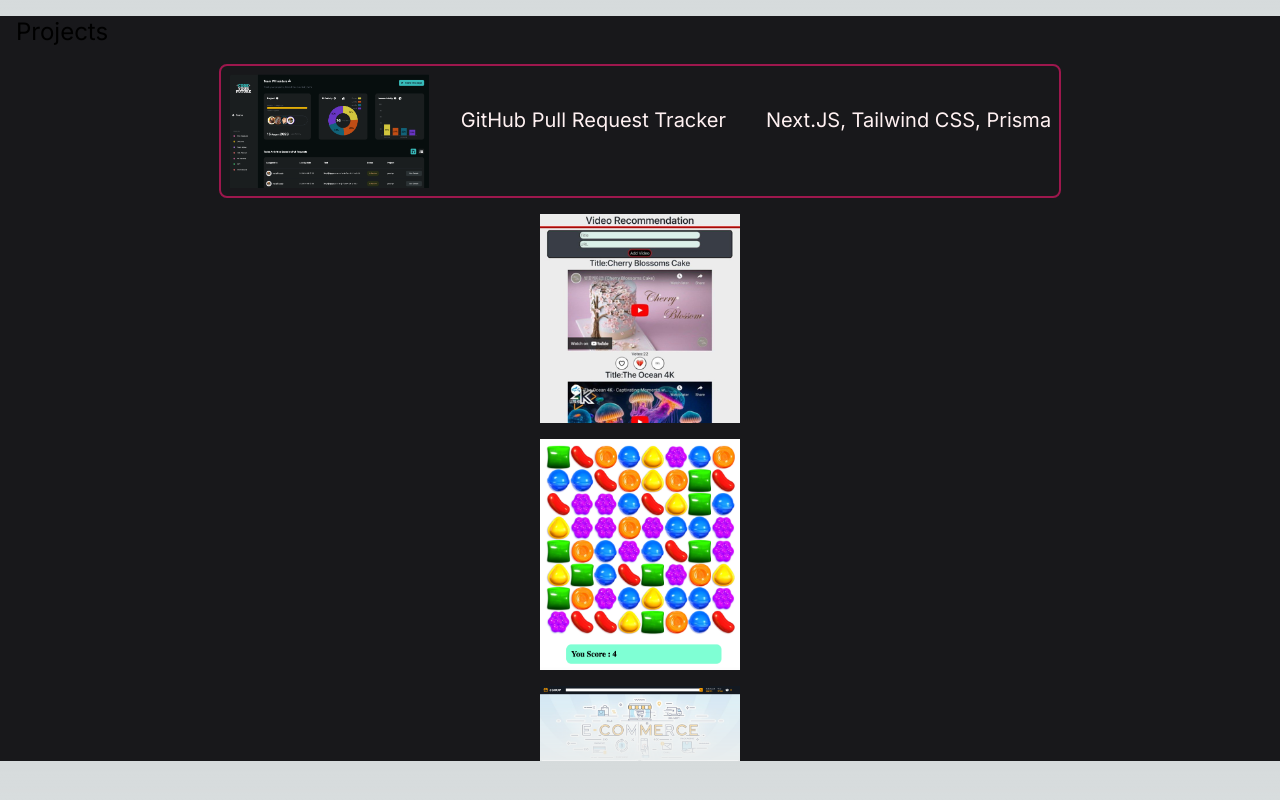
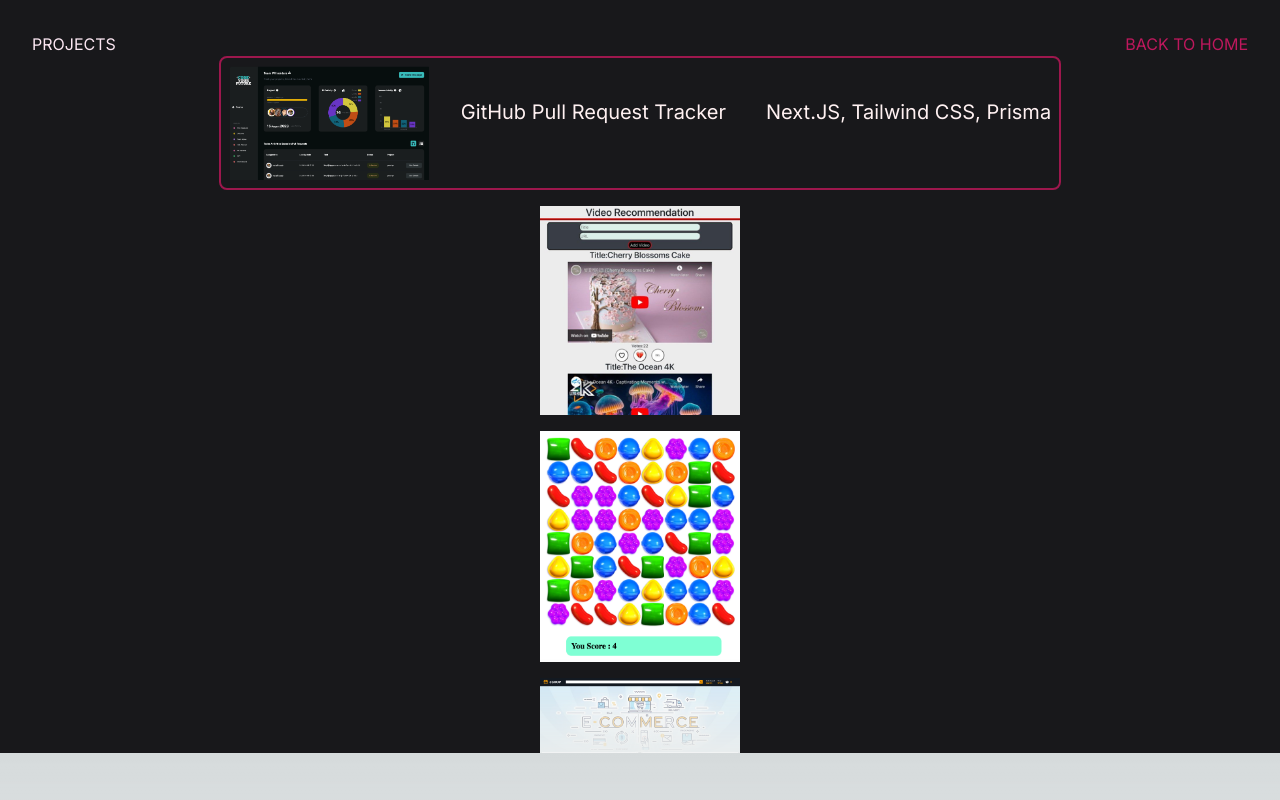
Before and after one commit to Farnooshmo/portfolio, a Next.js app: page /projects in a window 1280 px wide. Built offline with nearby package versions, Linux system fonts and the light colour scheme.

Commit message:
Add a link to go back to the home

```diff
--- a/app/projects/page.js
+++ b/app/projects/page.js
@@ -4,7 +4,13 @@ import Link from "next/link";
 export default function Projects() {
   return (
     <div className="bg-zinc-900">
-      <p className="mt-4 mb-4 ml-4 text-2xl">Projects</p>
+      <div className="flex justify-between ">
+        <h1 className="mt-8 ml-8 text-pink-100">PROJECTS</h1>
+
+        <Link href="/" className="mt-8 mr-8 text-pink-700">
+          <h1>BACK TO HOME</h1>
+        </Link>
+      </div>
       <div className="grid grid-rows justify-items-center ml-0 gap-4">
         <div className="grid fit-content justify-items-center align-middle md:flex md:flex-row content-evenly gap-8 border-solid border-2 border-pink-800  text-rose-50 rounded-lg ">
           <Link href="https://good-pr.vercel.app/">
```
